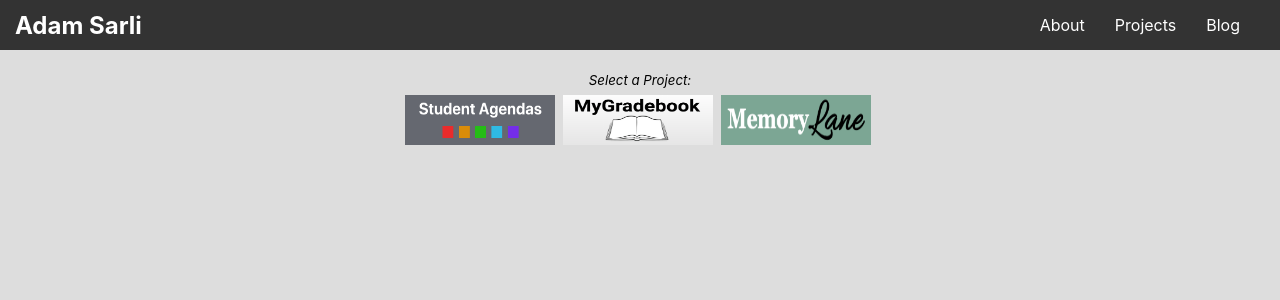
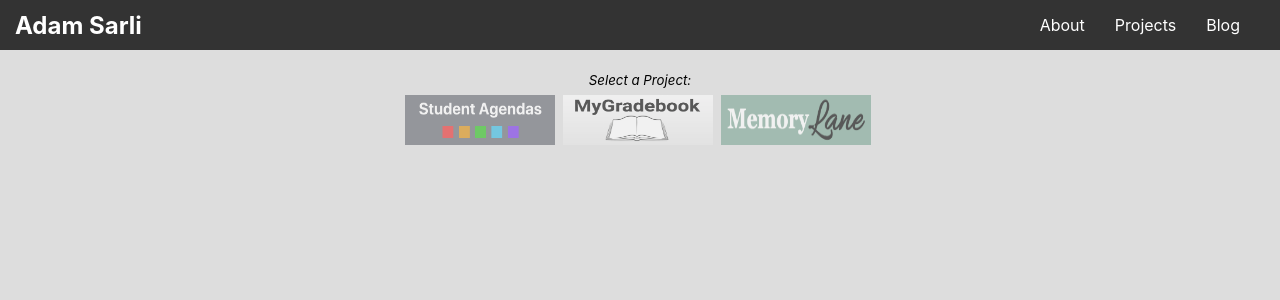
Before and after one commit to mathycoder/my-portfolio, a React (Create React App) app: page /projects in a window 1280 px wide. Shown: the top 300 px of the page. Built offline with nearby package versions, Linux system fonts and the light colour scheme.

Commit message:
added opacity transition to better show when a project is selected

```diff
--- a/src/components/projects/projects.css
+++ b/src/components/projects/projects.css
@@ -43,10 +43,13 @@
   border: 2px solid #DDD;
   height: min-content;
   margin-right: 4px;
+  transition: opacity 0.5s;
+  opacity: 0.6;
 }
 
 .project-icons div.selected {
   border: 2px solid #333;
+  opacity: 1;
 }
 
 .project-icon img {
```
